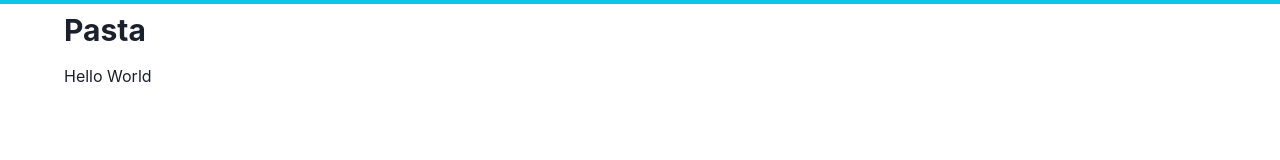
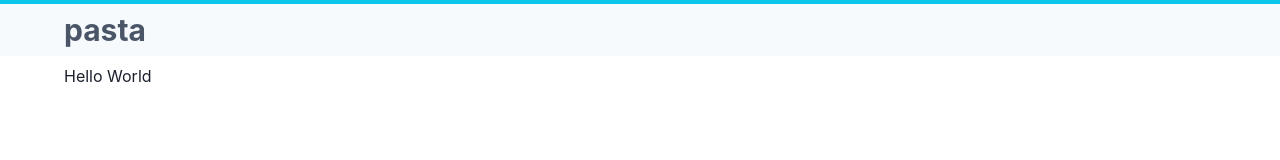
Before and after one commit to stevemc4/pasta, a Next.js app: page / in a window 1280 px wide. Shown: the top 160 px of the page. Built offline with nearby package versions, Linux system fonts and the light colour scheme.

Commit message:
Changed some styling in navbar

```diff
--- a/src/components/Navbar/index.tsx
+++ b/src/components/Navbar/index.tsx
@@ -3,10 +3,10 @@ import { Flex, Box, Heading } from '@chakra-ui/react'
 
 const Navbar = (): React.ReactElement => {
   return (
-    <Box px="4" py="2" borderTopWidth={4} borderTopColor="cyan.400" borderTopStyle="solid" as="nav">
+    <Box px="4" py="2" borderTopWidth={4} borderTopColor="cyan.400" borderTopStyle="solid" as="nav" bg="gray.50">
       <Flex maxW="6xl" marginX="auto">
         <Box>
-          <Heading size="lg">Pasta</Heading>
+          <Heading size="lg" color="gray.600">pasta</Heading>
         </Box>
       </Flex>
     </Box>
```
